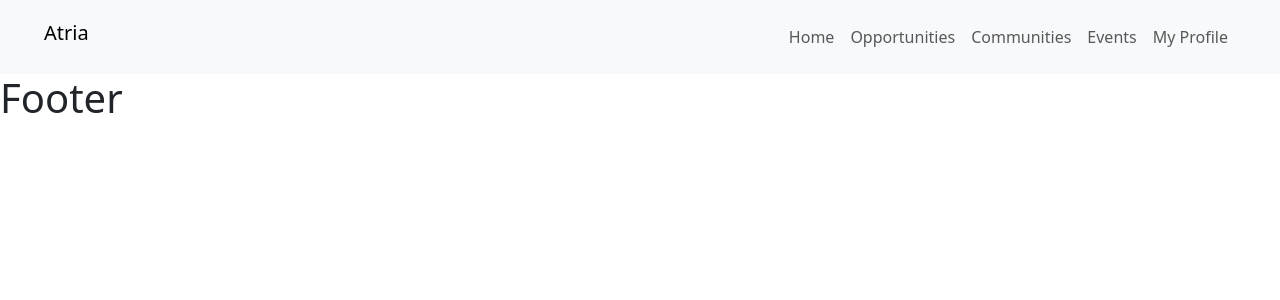
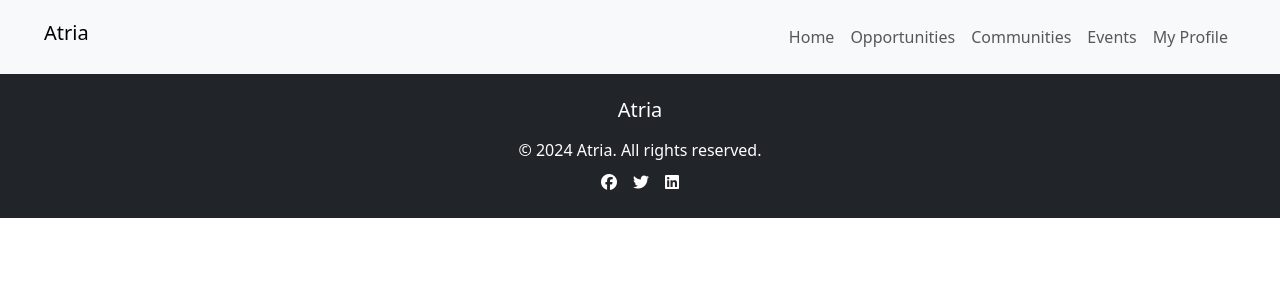
Before and after one commit to AtriaCoop/townhall-frontend, a Next.js app: page / in a window 1280 px wide. Shown: the top 300 px of the page. Built offline with nearby package versions, Linux system fonts and the light colour scheme.

Commit message:
footer component

```diff
--- a/src/components/footer/footer.jsx
+++ b/src/components/footer/footer.jsx
@@ -1,7 +1,39 @@
+
 export default function Footer() {
-    return (
-        <div className="footer">
-            <h1>Footer</h1>
+  return (
+    <footer className="bg-dark text-white py-4">
+      <div className="container text-center">
+        <h5 className="mb-3">Atria</h5>
+        <p className="mb-2">
+          &copy; {new Date().getFullYear()} Atria. All rights reserved.
+        </p>
+        <div>
+          <a
+            href="https://www.facebook.com"
+            target="_blank"
+            rel="noopener noreferrer"
+            className="text-white me-3"
+          >
+            <i className="fab fa-facebook"></i>
+          </a>
+          <a
+            href="https://www.twitter.com"
+            target="_blank"
+            rel="noopener noreferrer"
+            className="text-white me-3"
+          >
+            <i className="fab fa-twitter"></i>
+          </a>
+          <a
+            href="https://www.linkedin.com"
+            target="_blank"
+            rel="noopener noreferrer"
+            className="text-white"
+          >
+            <i className="fab fa-linkedin"></i>
+          </a>
         </div>
-    )
+      </div>
+    </footer>
+  );
 }
--- a/src/pages/_app.jsx
+++ b/src/pages/_app.jsx
@@ -5,6 +5,7 @@ import '../styles/globals.scss';
 import '../styles/VolunteerList.scss';
 import '../styles/VolunteerProfile.scss';
 import "bootstrap/dist/css/bootstrap.min.css";
+import '@fortawesome/fontawesome-free/css/all.min.css';
 
 function MyApp({ Component, pageProps }) {
   return (
```
Also changed, not shown: 1 other file (tests, documents, lock files or other folders).
